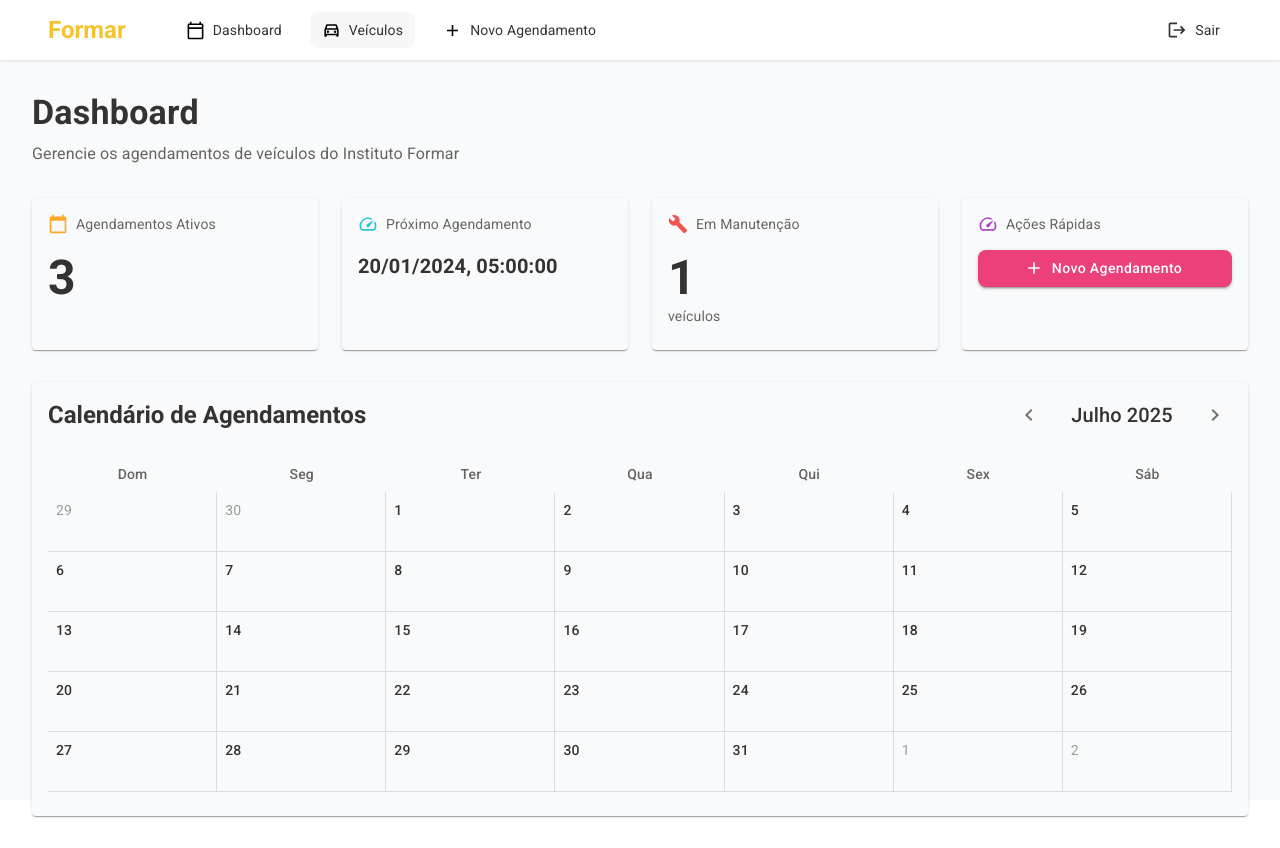
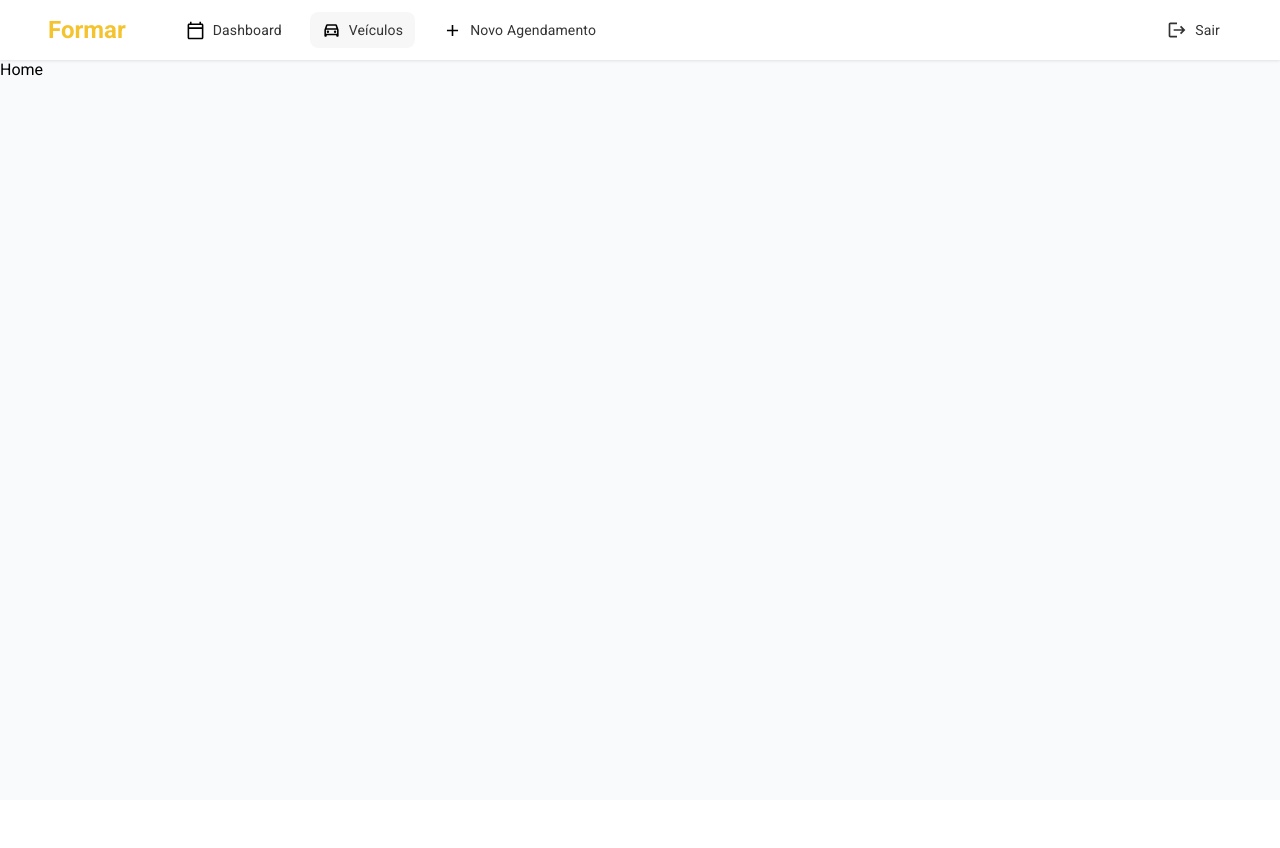
Before and after one commit to NicollasDelgado/Formar-FrontEnd, a React (Vite) app: page /Home in a window 1280 px wide. After the commit the page ends 800 px from the top, so only its background shows below. Built offline with nearby package versions, Linux system fonts and the light colour scheme.

Commit message:
fix: comment dashboard

```diff
--- a/src/pages/analytics/Analytics.tsx
+++ b/src/pages/analytics/Analytics.tsx
@@ -1,4 +1,4 @@
-import { BaseLayoutPage } from "../../shared/layouts"
+import { BaseLayoutPage } from '../../shared/layouts'
 
 export const Analytics: React.FC = () => {
   return (
--- a/src/pages/dashboard/Dashboard.tsx
+++ b/src/pages/dashboard/Dashboard.tsx
@@ -40,8 +40,9 @@ export const Dashboard: React.FC = () => {
     [27, 28, 29, 30, 31, 1, 2],
   ]
 
+  return <BaseLayoutPage>Home</BaseLayoutPage>
+
   return (
-    <BaseLayoutPage>
     <Box p={4}>
       {/* Título e Subtítulo */}
       <Box mb={4}>
@@ -239,6 +240,5 @@ export const Dashboard: React.FC = () => {
         </CardContent>
       </Card>
     </Box>
-    </BaseLayoutPage>
   )
 }
--- /dev/null
+++ b/src/shared/components/data-grid/index.tsx
@@ -0,0 +1,3 @@
+export const TableComponent = () => {
+  return <div>aqui terá a tabela</div>
+}
--- /dev/null
+++ b/src/shared/components/dialog/index.tsx
@@ -0,0 +1,3 @@
+export const DialogComponent = () => {
+  return <div>aqui terá a tabela</div>
+}
```
Lines whose indentation alone changed are shown as unchanged.
